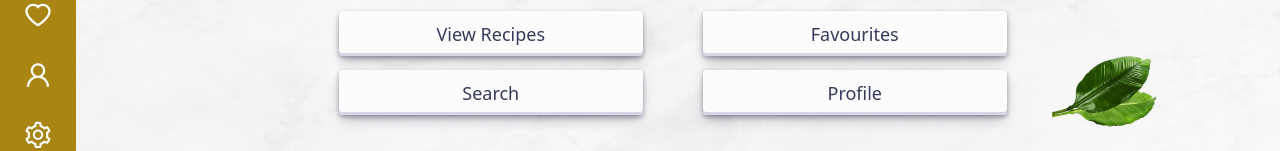
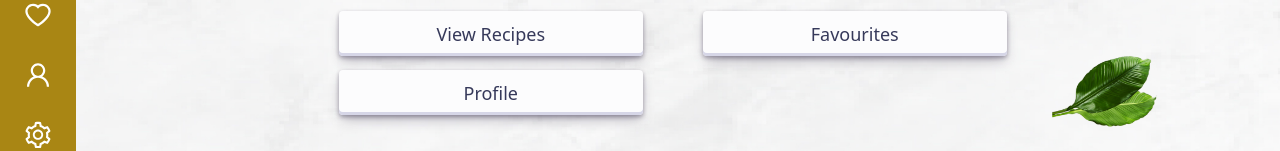
Before and after one commit to CodeSpace-Academy/ASE_2023_GROUP_E, a Next.js app: page / in a window 1280 px wide. Shown: the part 217-368 px from the top of the page. Built offline with nearby package versions, Linux system fonts and the light colour scheme.

Commit message:
Update HomeWithBackground.jsx
removed the search button on home page

```diff
--- a/component/home-page/HomeWithBackground.jsx
+++ b/component/home-page/HomeWithBackground.jsx
@@ -20,7 +20,6 @@ const HomeWithBackground = () => {
       <Head>
         <title>{"Chef's Heaven"}</title>
       </Head>
-
       <div className={classes.backgroundImage}>
         {' '}
         {/* This div represents the background image container. */}
@@ -30,17 +29,10 @@ const HomeWithBackground = () => {
             text='View Recipes'
             click={() => router.push(`/recipes-0-id-asc_${selecteTags.map((item) => item.label).join(',')}_${selectedIngredients.map((item) => item.label).join(',')}_${selectedCategory == '' ? selectedCategory : selectedCategory.value}_${selectedInstructionsOptions}_${!andOr}`)}
           />
-
           <WhiteButton
             text='Favourites'
             click={() => router.push(`/favourites`)}
           />
-
-          <WhiteButton
-            text='Search'
-            click={() => router.pushpush(`/recipes-0-id-asc_${selecteTags.map((item) => item.label).join(',')}_${selectedIngredients.map((item) => item.label).join(',')}_${selectedCategory == '' ? selectedCategory : selectedCategory.value}_${selectedInstructionsOptions}_${!andOr}`)}
-          />
-
           <WhiteButton
             text='Profile'
             click={() => alert('Being updated')}
```
